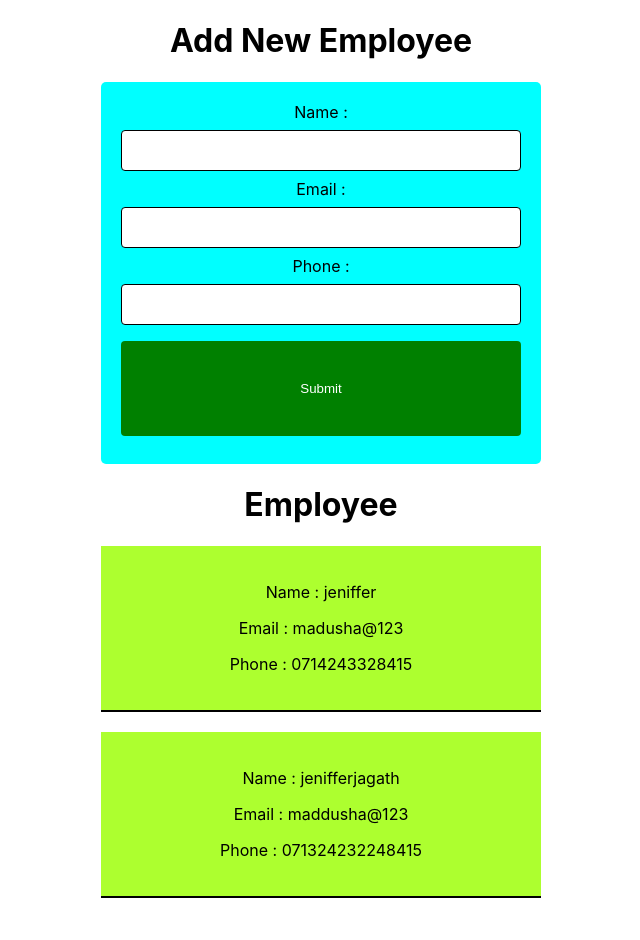
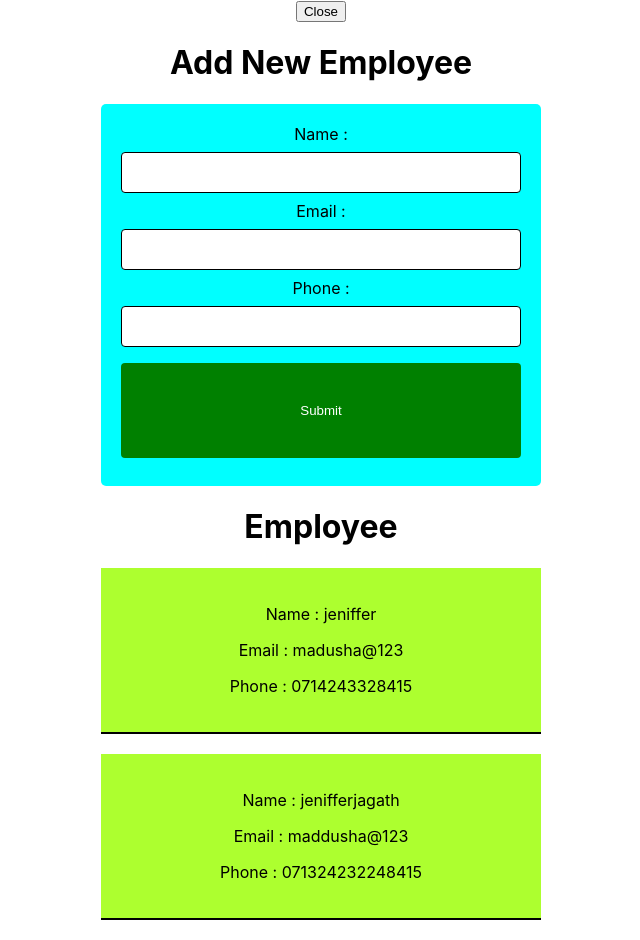
Before and after one commit to MadushaHero/React-JS-practise-, a React (Create React App) app: page / in a window 1280 px wide. Shown: the whole page, without its empty margins (319-959 px from the left). Before the commit the page ends 918 px from the top, so only its background shows below. Built offline with nearby package versions, Linux system fonts and the light colour scheme.

Commit message:
life cycle method

```diff
--- a/src/App.js
+++ b/src/App.js
@@ -14,7 +14,8 @@ class App extends Component {
 
       {id:1,name:'jeniffer',email:'madusha@123',phone:'0714243328415'},
       {id:2,name:'jenifferjagath',email:'maddusha@123',phone:'071324232248415'}
-    ]
+    ],
+    formVisible:true
   }
 
   addEmployee =(employee)=> {
@@ -28,12 +29,22 @@ class App extends Component {
 
   }
 
+  handleClose=(e)=> {
+
+    this.setState({
+      formVisible:false
+
+    })
+  }
+
   render() {
 
     return (
       <div className="App">
 
-        <AddEmployee addEmployee={this.addEmployee} />
+        <button onClick={this.handleClose}>Close</button>
+
+        {this.state.formVisible?<AddEmployee addEmployee={this.addEmployee} /> :null }
 
         <Employee employees={this.state.employees} />
 
--- a/src/components/AddEmployee.js
+++ b/src/components/AddEmployee.js
@@ -21,6 +21,24 @@ class AddEmployee extends Component {
         e.preventDefault();
         this.props.addEmployee(this.state);
     }
+
+   componentDidMount()
+   {
+       console.log("component did mount method is called");
+   }
+
+   componentDidUpdate()
+   {
+       console.log("componentt did update method is called");
+   }
+
+ componentWillUnmount()
+   {
+        console.log("component will unmount method is called ");
+
+   }
+
+
     render() {
         return (
             <div>
```
